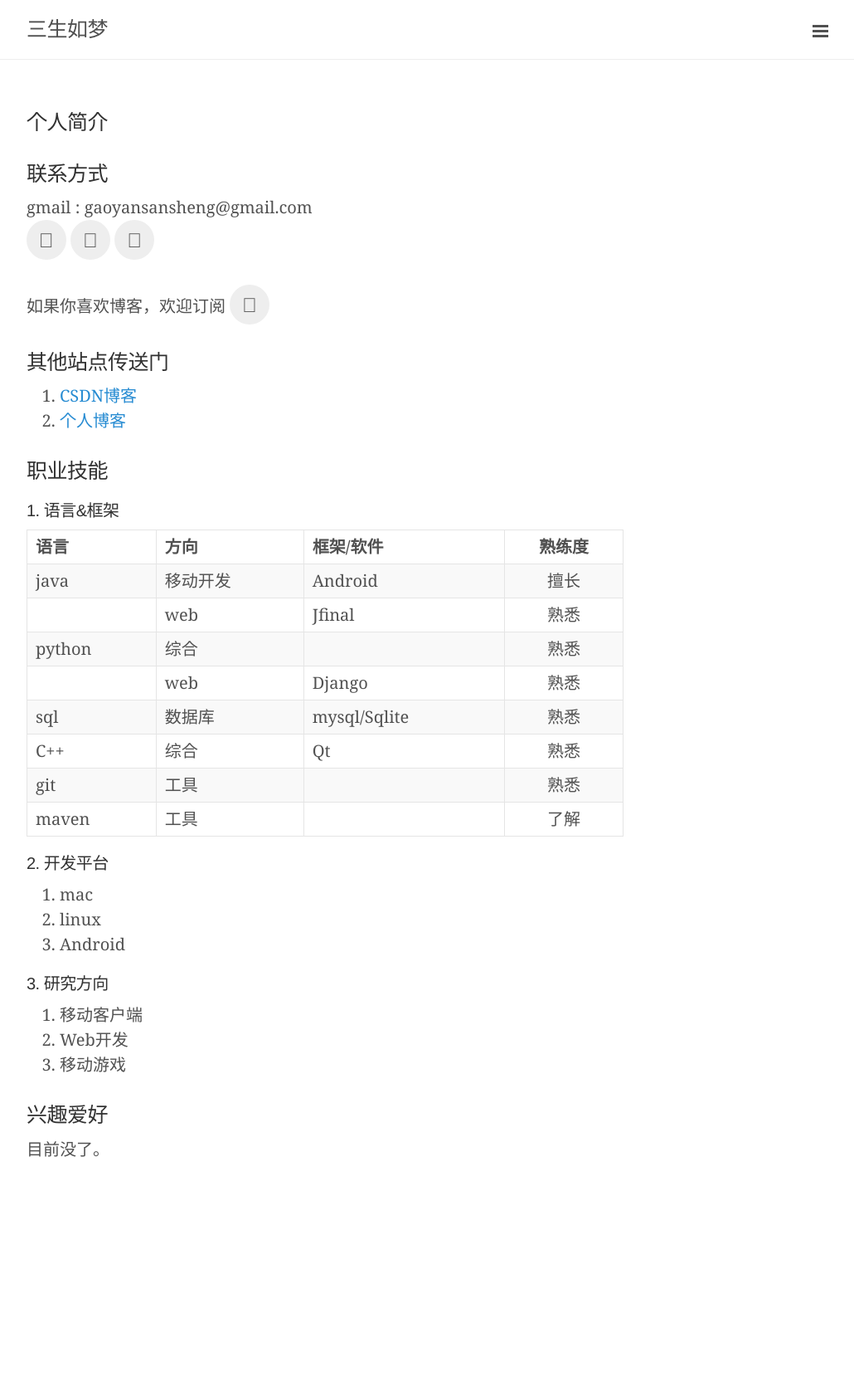
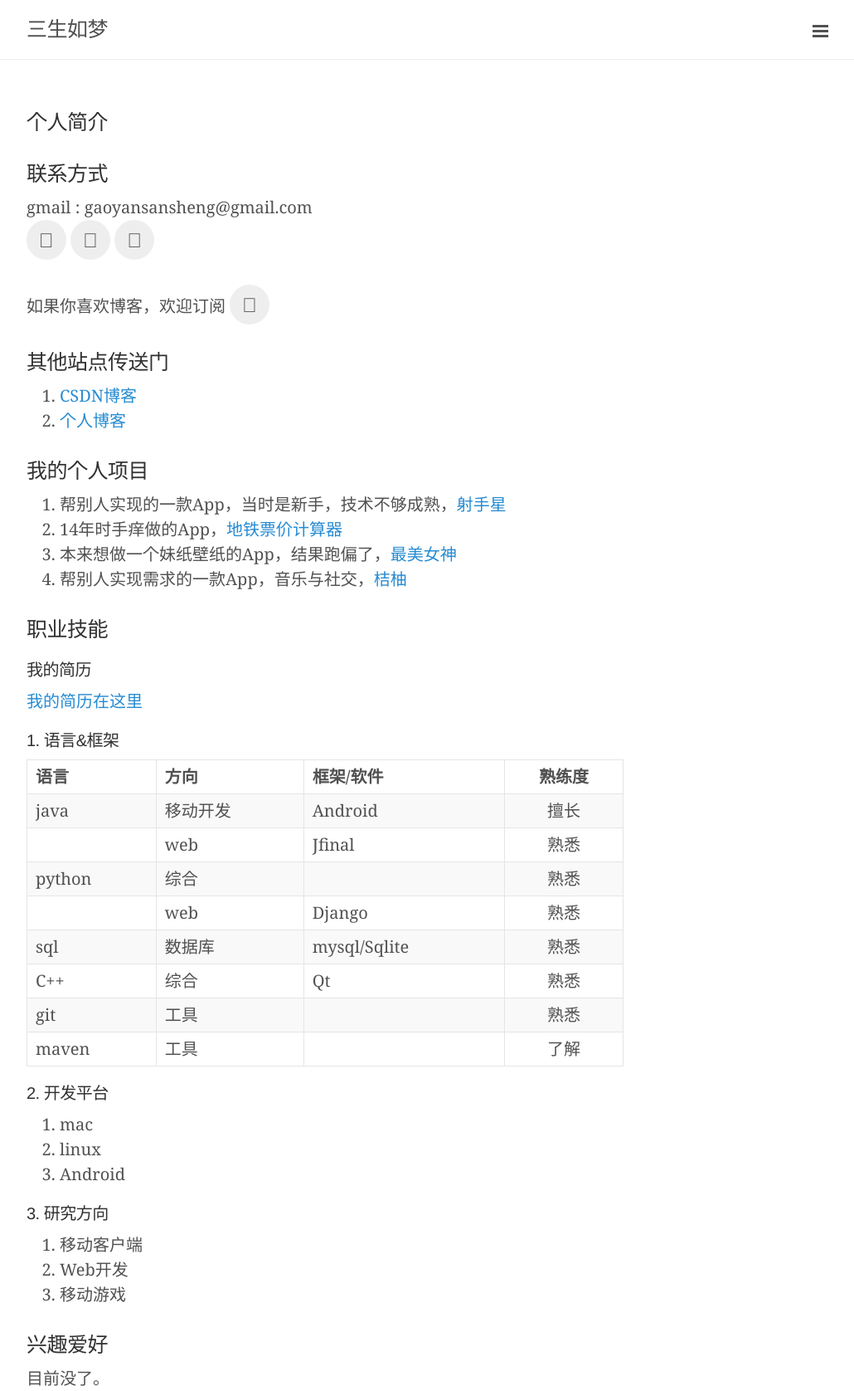
Before and after one commit to gaoyan10/gaoyan10.github.io, a Jekyll site: the page built from about.md, in a window 1280 px wide. Shown: the whole page at 83% size, without its empty margins (248-1278 px from the left). Built offline with Jekyll 4.4.1, drawn with Linux system fonts in a browser that asks for light colours; some web fonts are replaced; comment, search, counter and statistics services are not loaded; before the commit the page ends 1400 px from its top, so only the background shows below that.

Commit message:
add personal project

```diff
--- a/_config.yml
+++ b/_config.yml
@@ -22,7 +22,7 @@ author:
   github:         https://github.com/gaoyan10
   #twitter:        https://twitter.com/watsy0007
   #facebook:       https://www.facebook.com/profile.php?id=100001897321864
-  linkedin:       https://www.linkedin.com/profile/view?id=317056704
+  linkedin:       http://www.linkedin.com/in/yan-gao-52082b64
   weibo:          http://weibo.com/u/2093143407?is_all=1
   csdn:           http://blog.csdn.net/gaoyan10
 
--- a/about.md
+++ b/about.md
@@ -22,7 +22,19 @@ gmail 	: {{site.author.email}}
 1. [CSDN博客][csdnblog]
 2. [个人博客] [personalsite]
 
+### 我的个人项目
+
+1. 帮别人实现的一款App，当时是新手，技术不够成熟，[射手星](http://www.wandoujia.com/apps/com.shooterstar.mobile)
+2. 14年时手痒做的App，[地铁票价计算器](http://www.wandoujia.com/apps/com.yan.subway)
+3. 本来想做一个妹纸壁纸的App，结果跑偏了，[最美女神](http://a.app.qq.com/o/simple.jsp?pkgname=com.yan.dbpicture)
+4. 帮别人实现需求的一款App，音乐与社交，[桔柚](http://www.wandoujia.com/apps/com.dqqdo.home)
+
+
 ### 职业技能
+
+#### 我的简历
+
+[我的简历在这里]()
 
 ##### 1. 语言&框架
 
```
